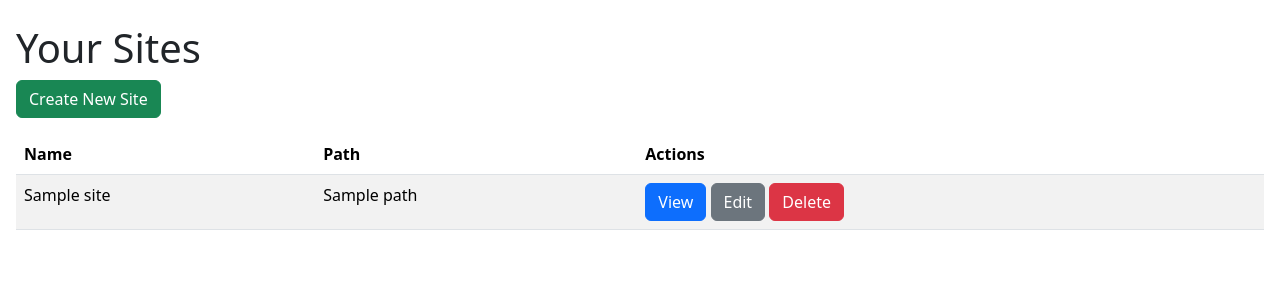
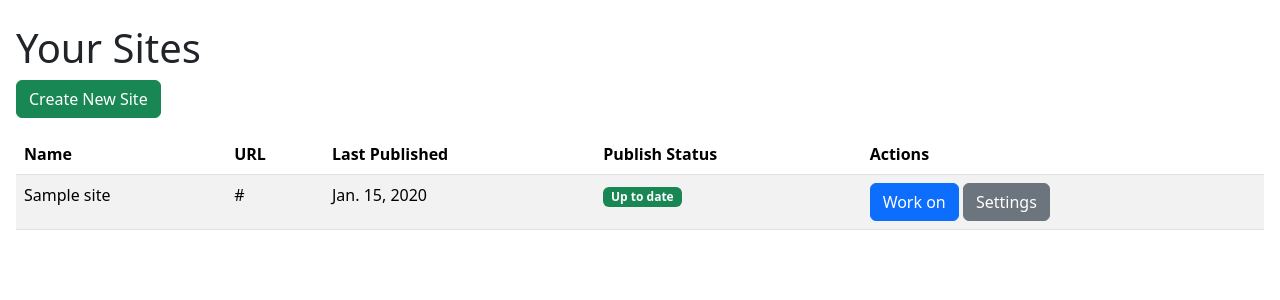
Before and after one commit to veselosky/django-hugo, a Django app: template src/django_hugo/templates/hugo/sites/site_list.html in a window 1280 px wide. Shown: the part 89-389 px from the top of the page. Run offline with Django 5.2, Linux system fonts and the light colour scheme; the template is opened without the code that fills it: most values are stand-ins (such as "Sample title", 1, 10 or a date in 2020).

```diff
--- a/src/django_hugo/templates/hugo/sites/site_list.html
+++ b/src/django_hugo/templates/hugo/sites/site_list.html
@@ -7,7 +7,9 @@
   <thead>
     <tr>
       <th scope="col">Name</th>
-      <th scope="col">Path</th>
+      <th scope="col">URL</th>
+      <th scope="col">Last Published</th>
+      <th scope="col">Publish Status</th>
       <th scope="col">Actions</th>
     </tr>
   </thead>
@@ -15,16 +17,29 @@
     {% for site in sites %}
     <tr>
       <td>{{ site.name }}</td>
-      <td>{{ site.path }}</td>
+      <td>{{ site.base_url }}</td>
+      <td>{{ site.date_published|date }}</td>
+      <td>{% if site.has_unpublished_changes %}
+        <span class="badge bg-warning">Unpublished Changes</span>
+        Modified {{ site.date_modified|date }}
+        {% else %}
+        <span class="badge bg-success">Up to date</span>
+        {% endif %}
+      </td>
       <td>
-        <a href="{% url 'hugo:site_detail' site.slug %}" class="btn btn-primary">View</a>
-        <a href="{% url 'hugo:site_edit' site.slug %}" class="btn btn-secondary">Edit</a>
-        <a href="{% url 'hugo:site_delete' site.slug %}" class="btn btn-danger">Delete</a>
+        <a
+          href="{% url 'hugo:site_detail' site.slug %}"
+          class="btn btn-primary"
+          aria-label="Work on {{ site.name }}">Work on</a>
+        <a
+          href="{% url 'hugo:site_edit' site.slug %}"
+          class="btn btn-secondary"
+          aria-label="Edit settings for {{ site.name }}">Settings</a>
       </td>
     </tr>
     {% empty %}
     <tr>
-      <td colspan="3">No sites available.</td>
+      <td colspan="5">No sites available.</td>
     </tr>
     {% endfor %}
   </tbody>
```
